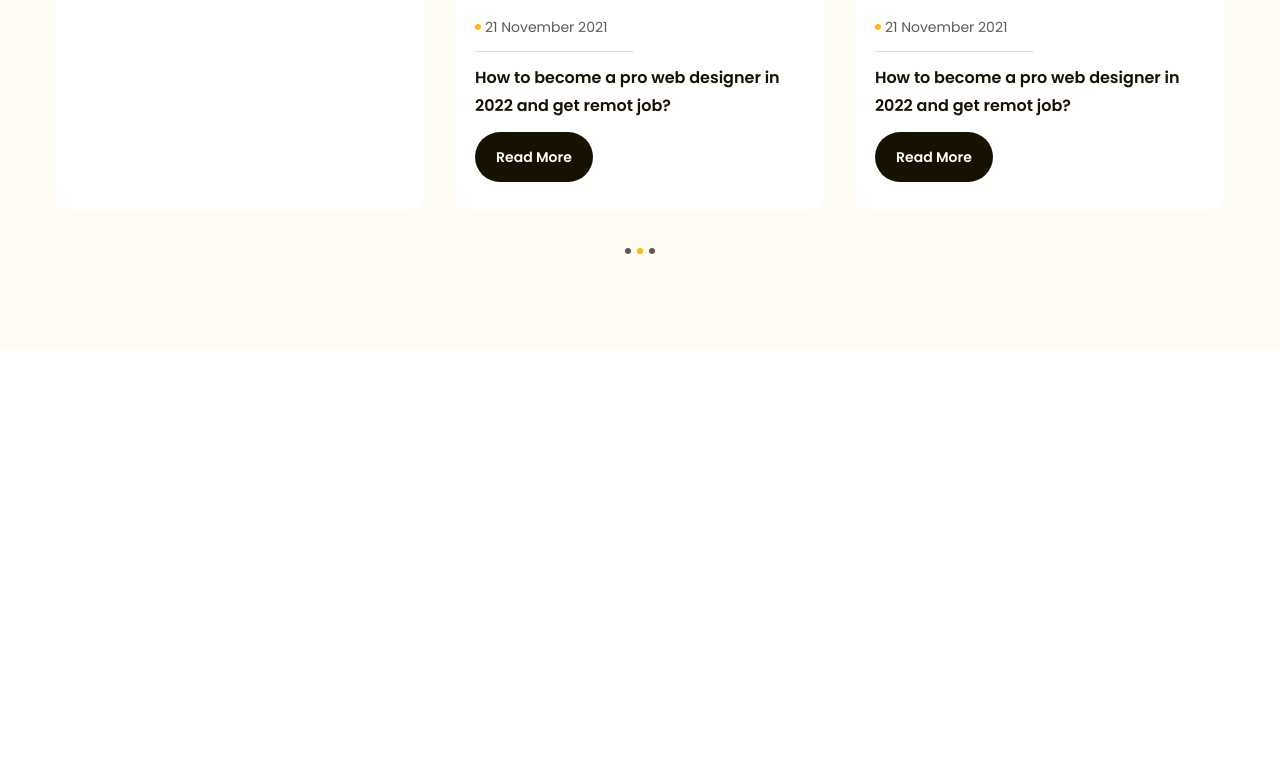
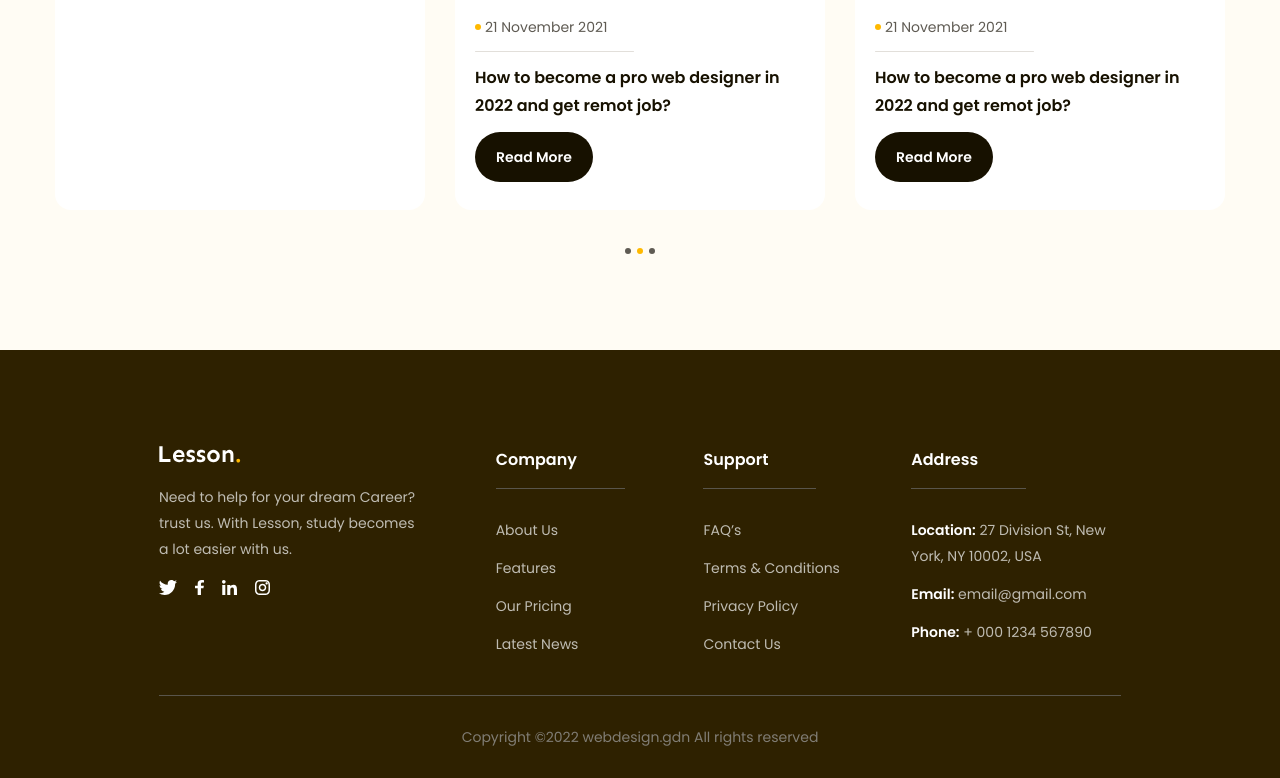
Before and after one commit to TranLamSung/Figma--HTML, a plain HTML site: page LearningLandingPage/index.html in a window 1280 px wide. Shown: the part 4345-5123 px from the top of the page. Before the commit the page ends 4695 px from the top, so only its background shows below. Drawn offline with Linux system fonts and the light colour scheme.

Commit message:
P14_Complete

```diff
--- a/LearningLandingPage/assets/css/style.css
+++ b/LearningLandingPage/assets/css/style.css
@@ -610,3 +610,67 @@ a {
   background-color: var(--primery-color);
   cursor: default;
 }
+/* ===== Footer ===== */
+.footer {
+  background-color: #2e2100;
+  padding: 96px 135px 0;
+}
+.footer .row {
+  display: flex;
+  padding-bottom: 38px;
+  border-bottom: 1px solid #59554b;
+}
+.footer .row .column {
+  width: 21.6%;
+}
+.footer .row .column:first-child {
+  width: 35%;
+}
+.footer .desc {
+  margin-top: 18px;
+  max-width: 267px;
+  color: #bfbcb2;
+  font-size: 1.4rem;
+  line-height: 1.86; /* 185.714% */
+}
+.footer .socials {
+  display: flex;
+  gap: 18px;
+  margin-top: 18px;
+}
+.footer .title {
+  padding-bottom: 14px;
+  padding-right: 48px;
+  display: inline-block;
+  border-bottom: 1px solid #59554b;
+  color: #fff;
+  font-size: 1.6rem;
+  font-weight: 600;
+  line-height: 1.75; /* 175% */
+}
+.footer .list {
+  margin-top: 28px;
+}
+.footer .list a {
+  display: inline-block;
+  margin-bottom: 12px;
+  color: #bfbcb2;
+  font-size: 1.4rem;
+  line-height: 1.86; /* 185.714% */
+}
+.footer .list li:last-child a {
+  margin-bottom: 0;
+}
+.footer .list strong {
+  color: #fff;
+  font-size: 1.4rem;
+  font-weight: 600;
+  line-height: 1.86; /* 185.714% */
+}
+.footer .copyright {
+  padding: 28px 0;
+  color: #807d74;
+  text-align: center;
+  font-size: 1.4rem;
+  line-height: 1.86; /* 185.714% */
+}
--- a/LearningLandingPage/index.html
+++ b/LearningLandingPage/index.html
@@ -449,6 +449,66 @@
         </div>
 
     </main>
+    <!-- Footer -->
+    <footer class="footer">
+        <div class="main-content">
+            <div class="row">
+                <!-- Column 1 -->
+                <div class="column">
+                    <img src="./assets/icon/Lesson..svg" alt="Lession." class="logo">
+                    <p class="desc">Need to help for your dream Career? trust us. With Lesson, study becomes a lot
+                        easier with us.</p>
+                    <div class="socials">
+                        <a href="">
+                            <img src="./assets/icon/twitter.svg" alt="Twitter" class="icon">
+                        </a>
+                        <a href="">
+                            <img src="./assets/icon/f.svg" alt="Facebook" class="icon">
+                        </a>
+                        <a href="">
+                            <img src="./assets/icon/linked_in.svg" alt="Linked_In" class="icon">
+                        </a>
+                        <a href="">
+                            <img src="./assets/icon/instagram.svg" alt="Instagram" class="icon">
+                        </a>
+                    </div>
+                </div>
+                <!-- Column 2 -->
+                <div class="column">
+                    <h3 class="title">Company</h3>
+                    <ul class="list">
+                        <li><a href="#!">About Us</a></li>
+                        <li><a href="#!">Features</a></li>
+                        <li><a href="#!">Our Pricing</a></li>
+                        <li><a href="#!">Latest News</a></li>
+                    </ul>
+                </div>
+                <!-- Column 3 -->
+                <div class="column">
+                    <h3 class="title">Support</h3>
+                    <ul class="list">
+                        <li><a href="#!">FAQ’s</a></li>
+                        <li><a href="#!">Terms & Conditions</a></li>
+                        <li><a href="#!">Privacy Policy</a></li>
+                        <li><a href="#!">Contact Us</a></li>
+                    </ul>
+                </div>
+                <!-- Column 4 -->
+                <div class="column">
+                    <h3 class="title">Address</h3>
+                    <ul class="list">
+                        <li><a href="#!"><strong>Location:</strong> 27 Division St, New York, NY 10002, USA</a></li>
+                        <li><a href="#!"><strong>Email:</strong> email@gmail.com</a></li>
+                        <li><a href="#!"><strong>Phone:</strong> + 000 1234 567890</a></li>
+                    </ul>
+                </div>
+            </div>
+
+            <div class="copyright">
+                <p>Copyright ©2022 webdesign.gdn All rights reserved</p>
+            </div>
+        </div>
+    </footer>
 </body>
 
 </html>
```
Also changed, not shown: LearningLandingPage/assets/icon/Lesson..svg (added), LearningLandingPage/assets/icon/f.svg (added), LearningLandingPage/assets/icon/instagram.svg (added), LearningLandingPage/assets/icon/linked_in.svg (added), LearningLandingPage/assets/icon/twitter.svg (added).
